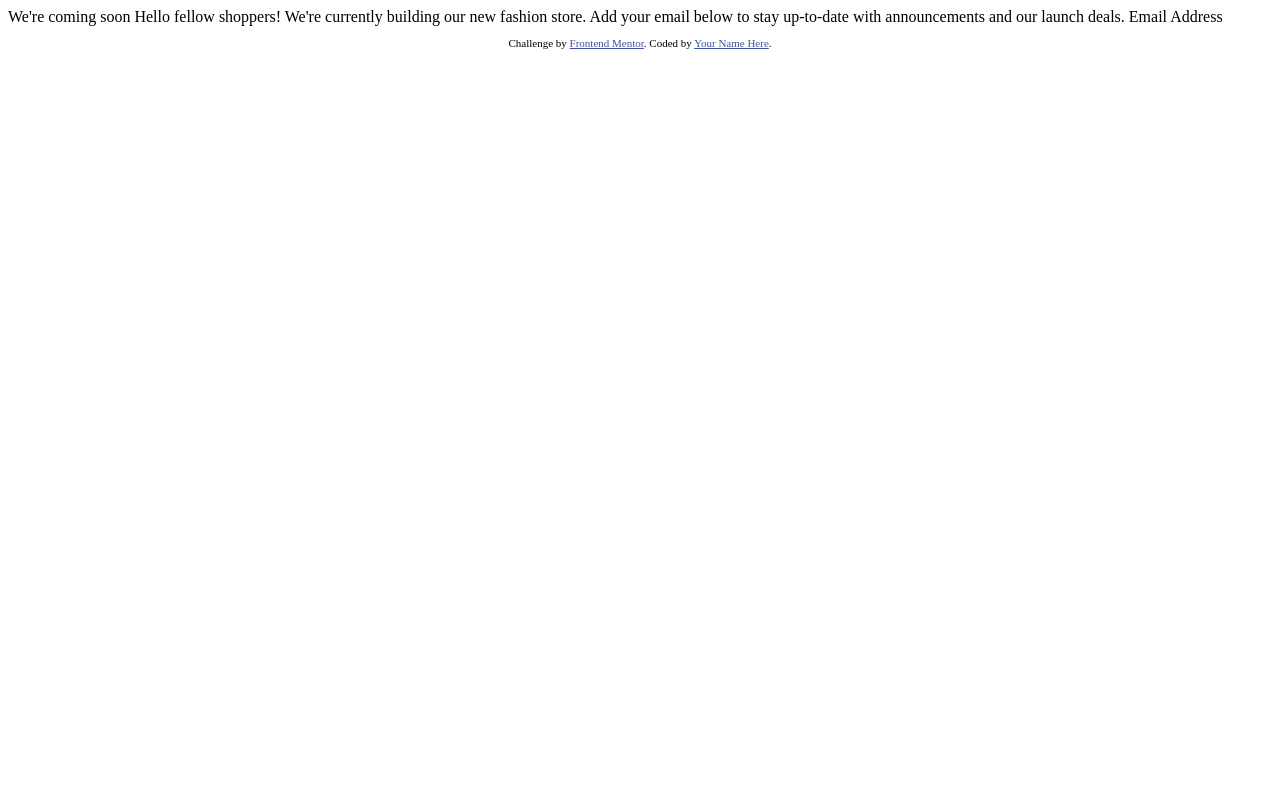
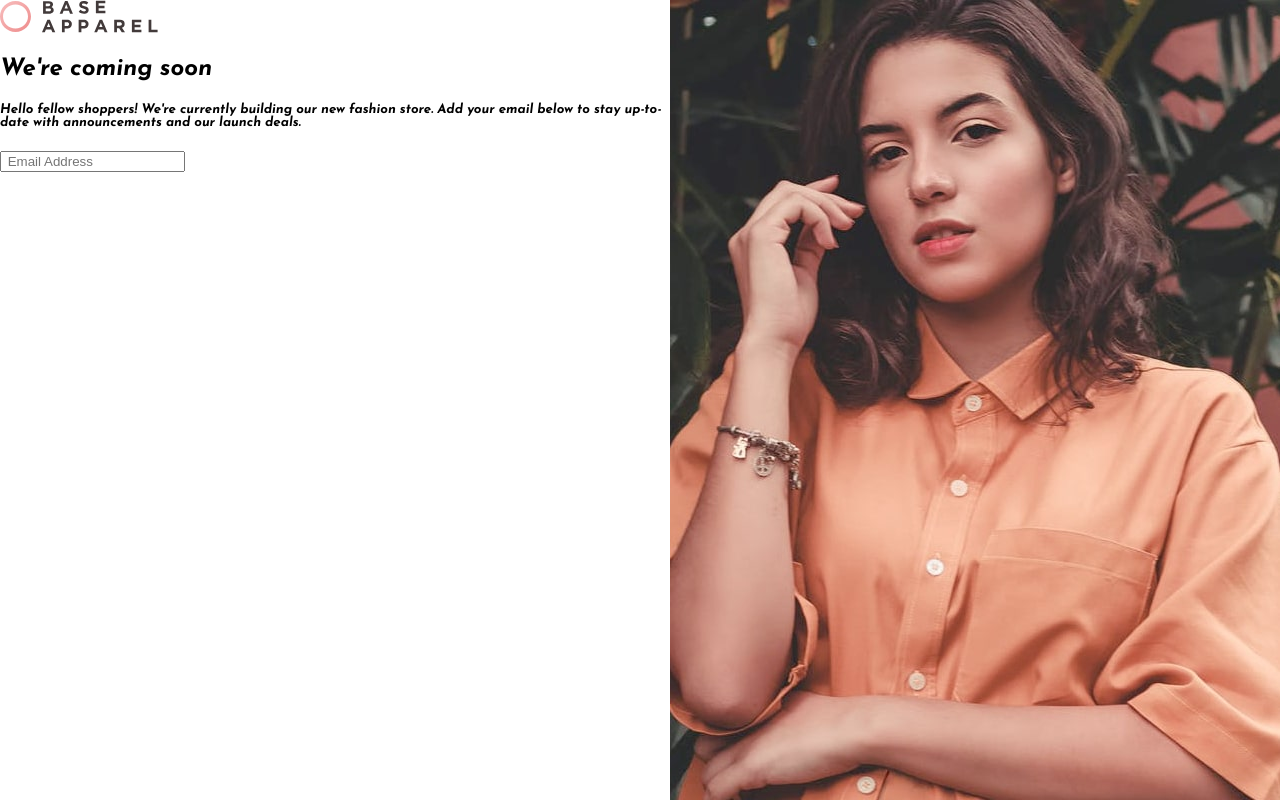
Before and after one commit to luisaromero/base-apparel-coming-soon-master, a plain HTML site: page index.html in a window 1280 px wide. Drawn offline with Linux system fonts and the light colour scheme.

Commit message:
agregando columnas

```diff
--- a/index.html
+++ b/index.html
@@ -8,26 +8,29 @@
 
   <title>Frontend Mentor | Base Apparel coming soon page</title>
 
+  <link rel="stylesheet" href="style.css">
   <!-- Feel free to remove these styles or customise in your own stylesheet 👍 -->
-  <style>
-    .attribution { font-size: 11px; text-align: center; }
-    .attribution a { color: hsl(228, 45%, 44%); }
-  </style>
+
 </head>
 <body>
+ <div id="container">
+   <section id="">
+    <img src="./images/logo.svg" alt="imagen de una mujer">
+    <h1><span>We're</span> coming soon</h1>
+    <h5>Hello fellow shoppers! We're currently building our new fashion store.
+      Add your email below to stay up-to-date with announcements and our launch deals.</h5>
+    <input type="email" placeholder=" Email Address">
+   </section>
+  <section id="img_woman">
+    <img src="./images/hero-desktop.jpg" alt="imagen de una mujer">
+  </section>
 
-  We're coming soon
-
-  Hello fellow shoppers! We're currently building our new fashion store.
-  Add your email below to stay up-to-date with announcements and our launch deals.
-
-  Email Address
-
-  <footer>
+</div>
+  <!-- <footer>
     <p class="attribution">
       Challenge by <a href="https://www.frontendmentor.io?ref=challenge" target="_blank">Frontend Mentor</a>.
-      Coded by <a href="#">Your Name Here</a>.
+      Coded by <a  target="_blank" href="https://github.com/luisaromero">Luisa Romero</a>.
     </p>
-  </footer>
+  </footer> -->
 </body>
 </html>
--- /dev/null
+++ b/style.css
@@ -0,0 +1,23 @@
+
+/* .attribution { font-size: 11px; text-align: center; }
+    .attribution a { color: hsl(228, 45%, 44%); } */
+
+@font-face{
+    src: url(./assets/font/JosefinSans-Italic-VariableFont_wght.ttf);
+    font-family: "JosefinSans";
+}
+body{
+    margin: 0;
+    width: 100%;
+    height: 100%;
+}
+#container{
+    height:10vh;
+    font-family: "JosefinSans";
+    display: grid;
+    grid-template-columns: 2fr 1fr;
+}
+#img_woman{
+    width: 100%;
+    height:10vh;
+}
```
Also changed, not shown: assets/font/JosefinSans-Italic-VariableFont_wght.ttf (added), assets/font/JosefinSans-VariableFont_wght.ttf (added).
